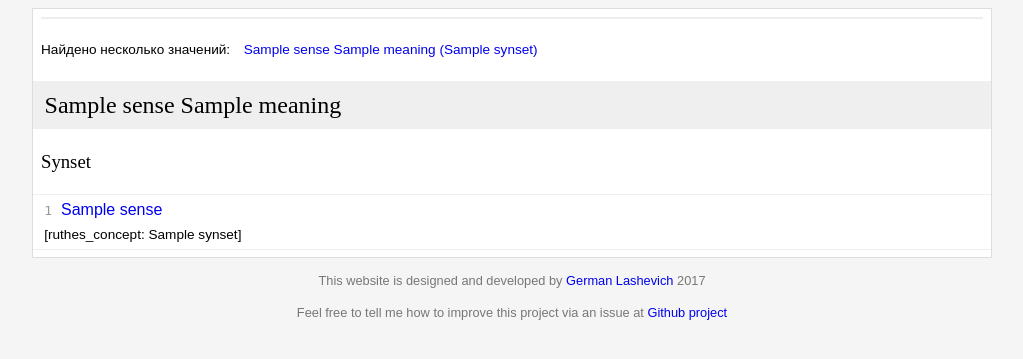
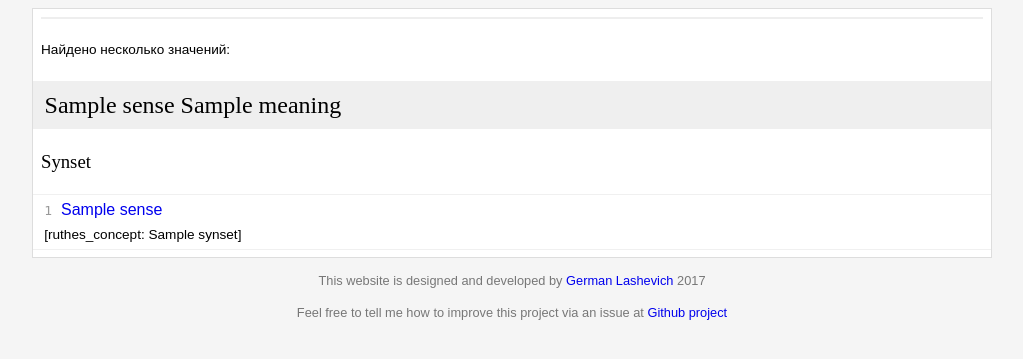
Before and after one commit to Zebradil/RuWordNetView, a PHP site: template views/Site/lexeme_summary.html.twig in a window 1280 px wide. Shown: the part 49-408 px from the top of the page, without its empty margins (128-1151 px from the left). Run offline with PHP 8.4, Linux system fonts and the light colour scheme; the template is opened without the code that fills it: most values are stand-ins (such as "Sample title", 1, 10 or a date in 2020); some libraries are stand-ins or nearby versions.

Commit message:
Links for alternative meanings list

```diff
--- a/views/Site/lexeme_summary.html.twig
+++ b/views/Site/lexeme_summary.html.twig
@@ -11,17 +11,19 @@
                 <div class="alternative-meanings">
                     <div>Найдено несколько значений:</div>
                     <div>
-                        {% for sense in senses %}
-                            <a href="#{{ loop.index }}">
-                                {{ sense.name|capitalize }} {{ sense.meaning ? sense.meaning }} ({{ sense.getSynset().name }})
-                            </a>
-                        {% endfor %}
+                        {% if senses|length > 1 %}
+                            {% for sense in senses %}
+                                <a href="#meaning-{{ loop.index }}">
+                                    {{ sense.name|capitalize }} {{ sense.meaning ? sense.meaning }} ({{ sense.getSynset().name }})
+                                </a>
+                            {% endfor %}
+                        {% endif %}
                     </div>
                 </div>
                 <div class="senses">
                     {% for sense in senses %}
                         <div class="sense">
-                            <h2 class="sense-title">{{ sense.name|capitalize }}
+                            <h2 class="sense-title" id="meaning-{{ sense.meaning }}">{{ sense.name|capitalize }}
                                 {{ sense.meaning ? sense.meaning }}</h2>
 
                             {% set synset = sense.getSynset() %}
```
